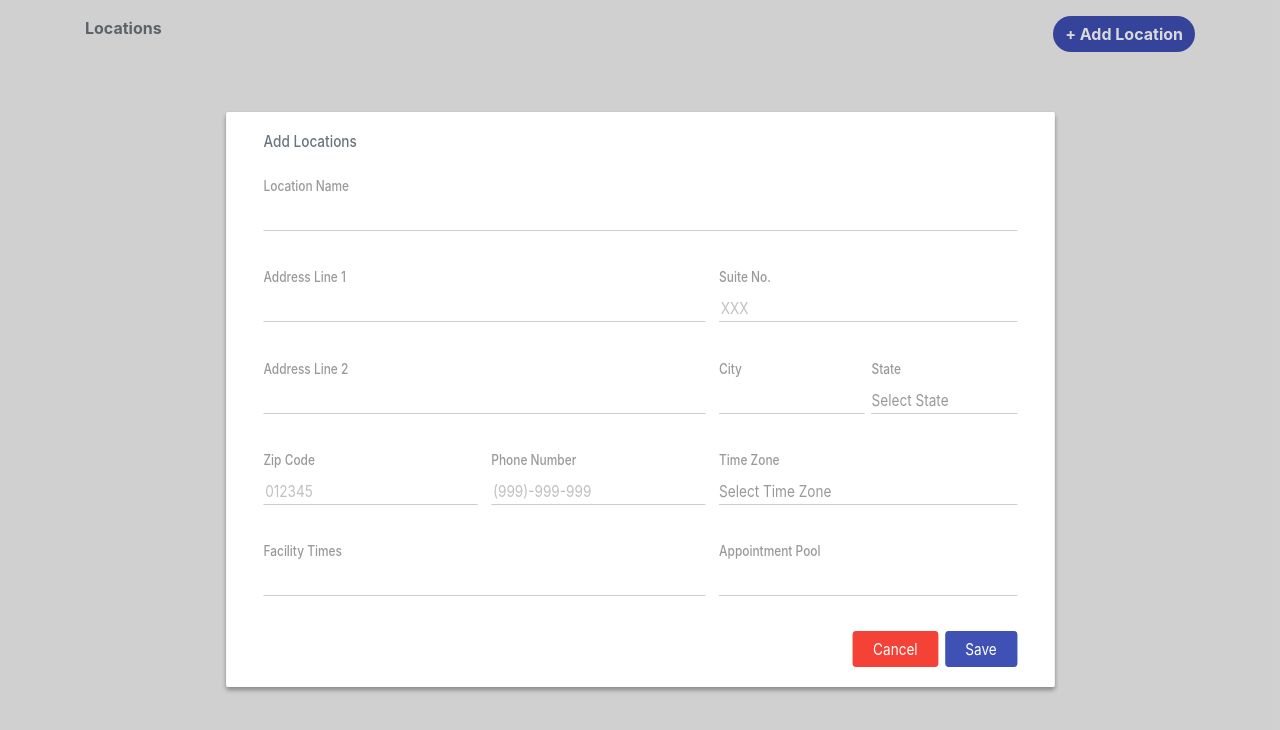
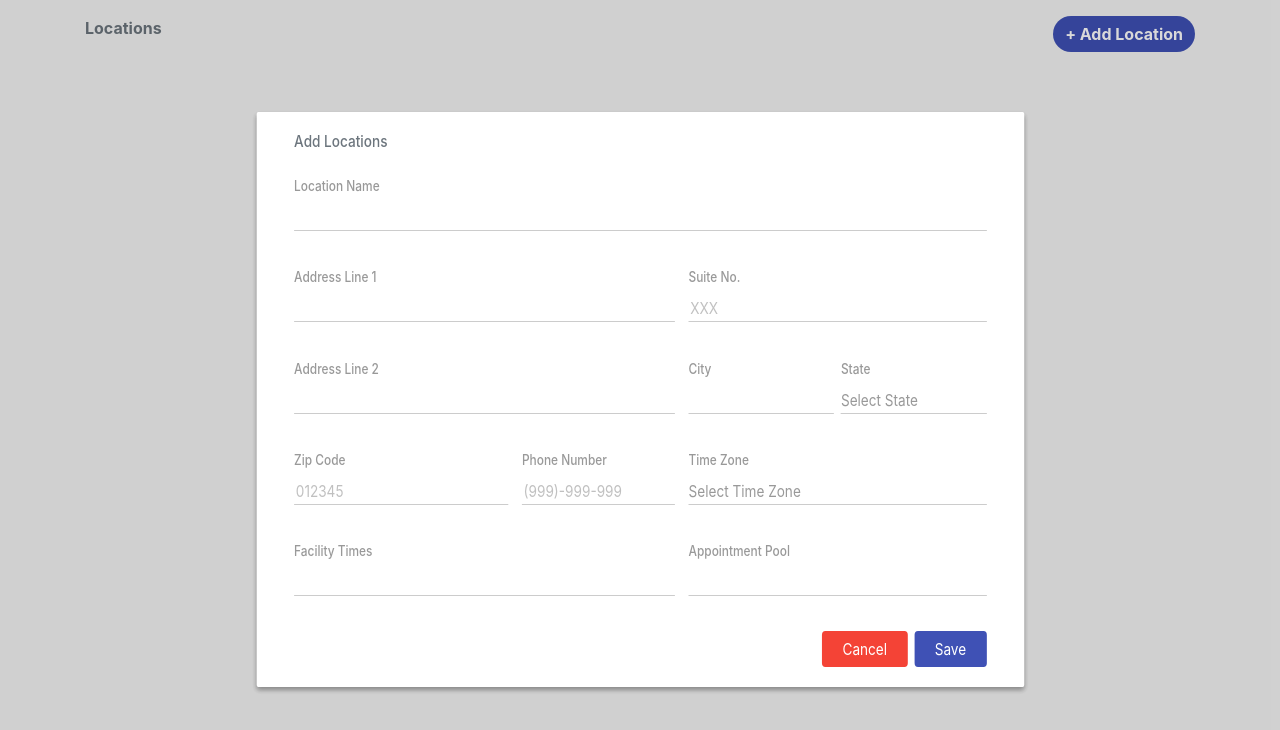
Before and after one commit to abhaykumar01234/react_modal_portal, a React (Create React App) app: page / in a window 1280 px wide. Both pictures are taken after a click on the button "+ Add Location". Shown: the top 730 px of the page. Built offline with nearby package versions, Linux system fonts and the light colour scheme.

Commit message:
masked input added

```diff
--- a/package.json
+++ b/package.json
@@ -7,6 +7,7 @@
     "node-sass": "^4.14.1",
     "react": "^16.13.1",
     "react-dom": "^16.13.1",
+    "react-input-mask": "^2.0.4",
     "react-scripts": "3.4.1"
   },
   "scripts": {
--- a/src/components/AddLocationForm.jsx
+++ b/src/components/AddLocationForm.jsx
@@ -1,5 +1,6 @@
 import React from "react";
 import LabelTxtInput from "./shared/LabelTxtInput";
+import LabelMaskInput from "./shared/LabelMaskInput";
 import LabelDropDown from "./shared/LabelDropDown";
 import { useForm } from "./utils/hooks";
 
@@ -118,7 +119,7 @@ const AddLocationForm = ({ toggle, initLocation, handleSave }) => {
               regexClass={/[0-9A-Za-z]/}
             />
             <aside className="px-2"></aside>
-            <LabelTxtInput
+            {/* <LabelTxtInput
               lblTxt={"Phone Number"}
               inputNm={"phoneNo"}
               className="flex-fill"
@@ -127,6 +128,18 @@ const AddLocationForm = ({ toggle, initLocation, handleSave }) => {
               onChange={onChange}
               refreshErrors={refreshErrors}
               regexClass={/[0-9-()]/}
+              mask={`(999)-999-999`}
+              size={13}
+              placeholder="(999)-999-999"
+            /> */}
+            <LabelMaskInput
+              lblTxt={"Phone Number"}
+              inputNm={"phoneNo"}
+              className="flex-fill"
+              value={phoneNo}
+              error={errors.phoneNo}
+              onChange={onChange}
+              refreshErrors={refreshErrors}
               mask={`(999)-999-999`}
               size={13}
               placeholder="(999)-999-999"
--- /dev/null
+++ b/src/components/shared/LabelMaskInput.jsx
@@ -0,0 +1,66 @@
+import React from "react";
+import Input from "react-input-mask";
+
+const LabelMaskInput = ({
+  lblTxt,
+  inputNm,
+  className = "",
+  value,
+  onChange,
+  error = "",
+  refreshErrors,
+  mask,
+  maskChar = null,
+  ...restProps
+}) => {
+  //   console.log("rerendering labelMask", inputNm);
+
+  //   const handleKeyDown = (e) => {
+  //     let key = e.keyCode || e.which;
+  //     if (!!mask) {
+  //       // disable arrow keys when mask is on
+  //       if (key >= 37 && key <= 40) {
+  //         e.returnValue = false;
+  //         if (e.preventDefault) e.preventDefault();
+  //       }
+  //     }
+  //   };
+
+  const handleBlur = () => {
+    refreshErrors(inputNm);
+  };
+
+  return (
+    <section
+      className={`d-flex flex-column flex-column-reverse mb-3 px-0 ${className}`}
+    >
+      <aside className="text-danger small">{!!error ? error : ""}&nbsp;</aside>
+      <Input
+        className="formInput"
+        type="text"
+        name={inputNm}
+        id={inputNm}
+        mask={mask}
+        maskChar={maskChar}
+        autoComplete={"none"}
+        value={value}
+        onChange={onChange}
+        onBlur={handleBlur}
+        {...restProps}
+      />
+      <label htmlFor={inputNm} className="formLabel d-block">
+        {lblTxt}
+      </label>
+    </section>
+  );
+};
+
+function arePropsEqual(prevProp, nextProp) {
+  return (
+    prevProp.value === nextProp.value &&
+    prevProp.onChange === nextProp.onChange &&
+    prevProp.error === nextProp.error
+  );
+}
+
+export default React.memo(LabelMaskInput, arePropsEqual);
```
Also changed, not shown: 1 other file (tests, documents, lock files or other folders).
